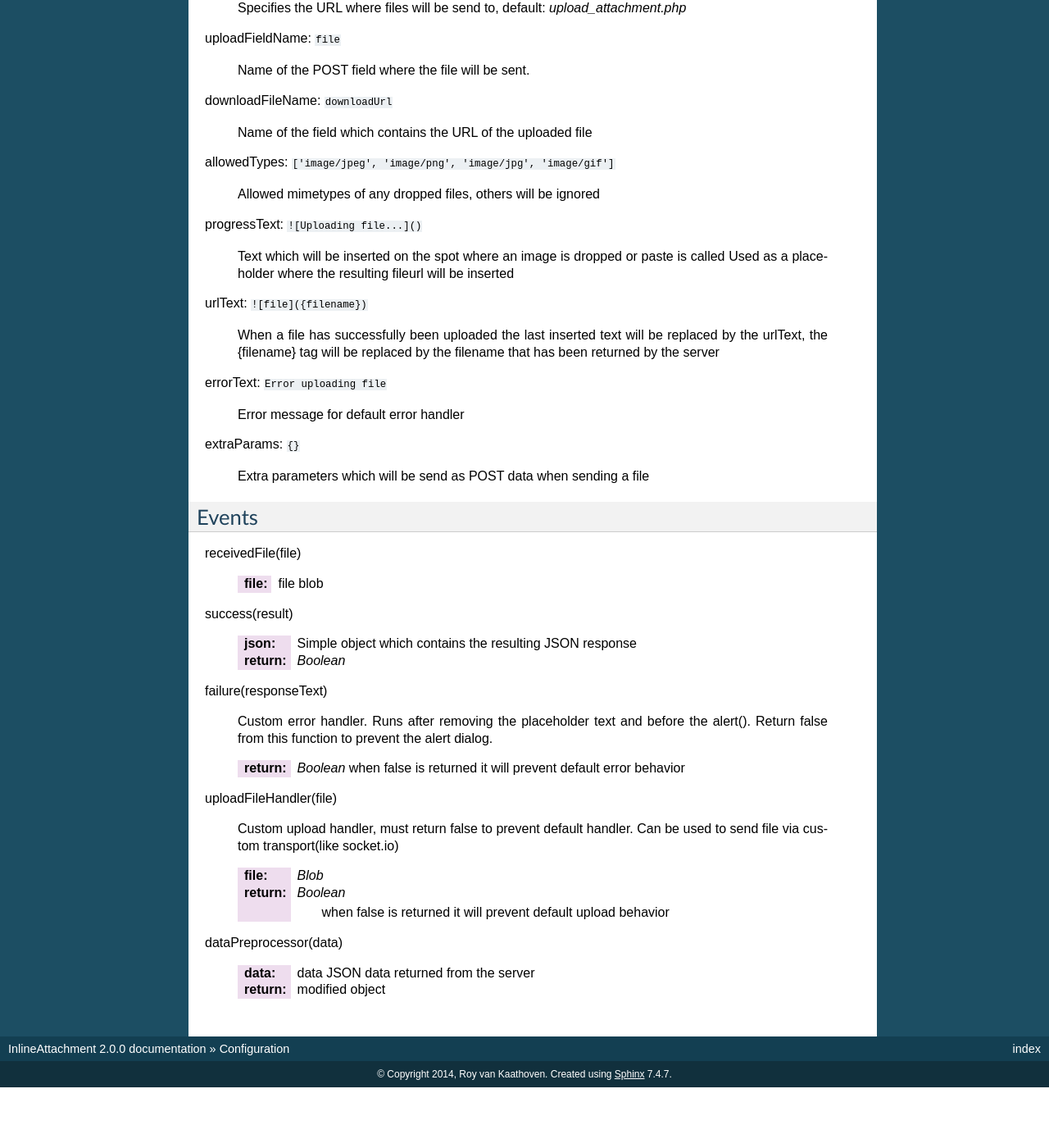
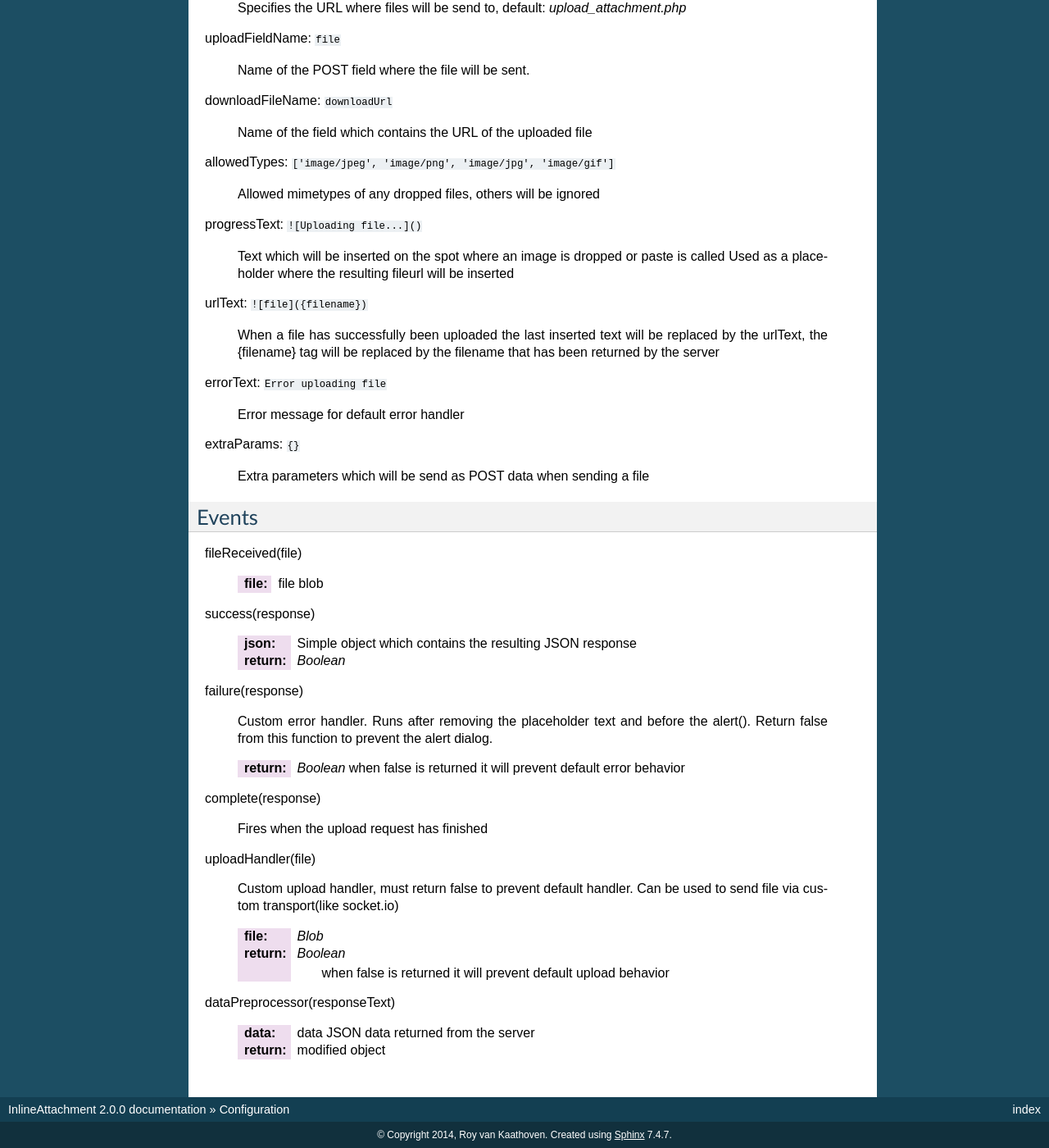
Before and after one commit to Rovak/InlineAttachment, a Sphinx documentation site: the page built from docs/pages/configuration.rst, in a window 1280 px wide and 1400 px high, scrolled down 299 px. Shown: the whole window at 82% size. Built offline with Sphinx 7.4.7, drawn with Linux system fonts in a browser that asks for light colours; before the commit the page ends 1625 px from its top, so only the background shows below that.

Commit message:
changed api names

```diff
--- a/docs/pages/configuration.rst
+++ b/docs/pages/configuration.rst
@@ -53,12 +53,12 @@ extraParams: ``{}``
 Events
 ------
 
-receivedFile(file)
+fileReceived(file)
 
     :file:
         file blob
 
-success(result)
+success(response)
 
     :json:
         Simple object which contains the resulting JSON response
@@ -66,7 +66,7 @@ success(result)
     :return:
         `Boolean`
 
-failure(responseText)
+failure(response)
 
     Custom error handler. Runs after removing the placeholder text and before the alert().
     Return false from this function to prevent the alert dialog.
@@ -74,7 +74,11 @@ failure(responseText)
     :return:
         `Boolean` when false is returned it will prevent default error behavior
 
-uploadFileHandler(file)
+complete(response)
+
+    Fires when the upload request has finished
+
+uploadHandler(file)
 
     Custom upload handler, must return false to prevent default handler.
     Can be used to send file via custom transport(like socket.io)
@@ -86,7 +90,7 @@ uploadFileHandler(file)
         `Boolean`
          when false is returned it will prevent default upload behavior
 
-dataPreprocessor(data)
+dataPreprocessor(responseText)
 
     :data:
         data JSON data returned from the server
```
